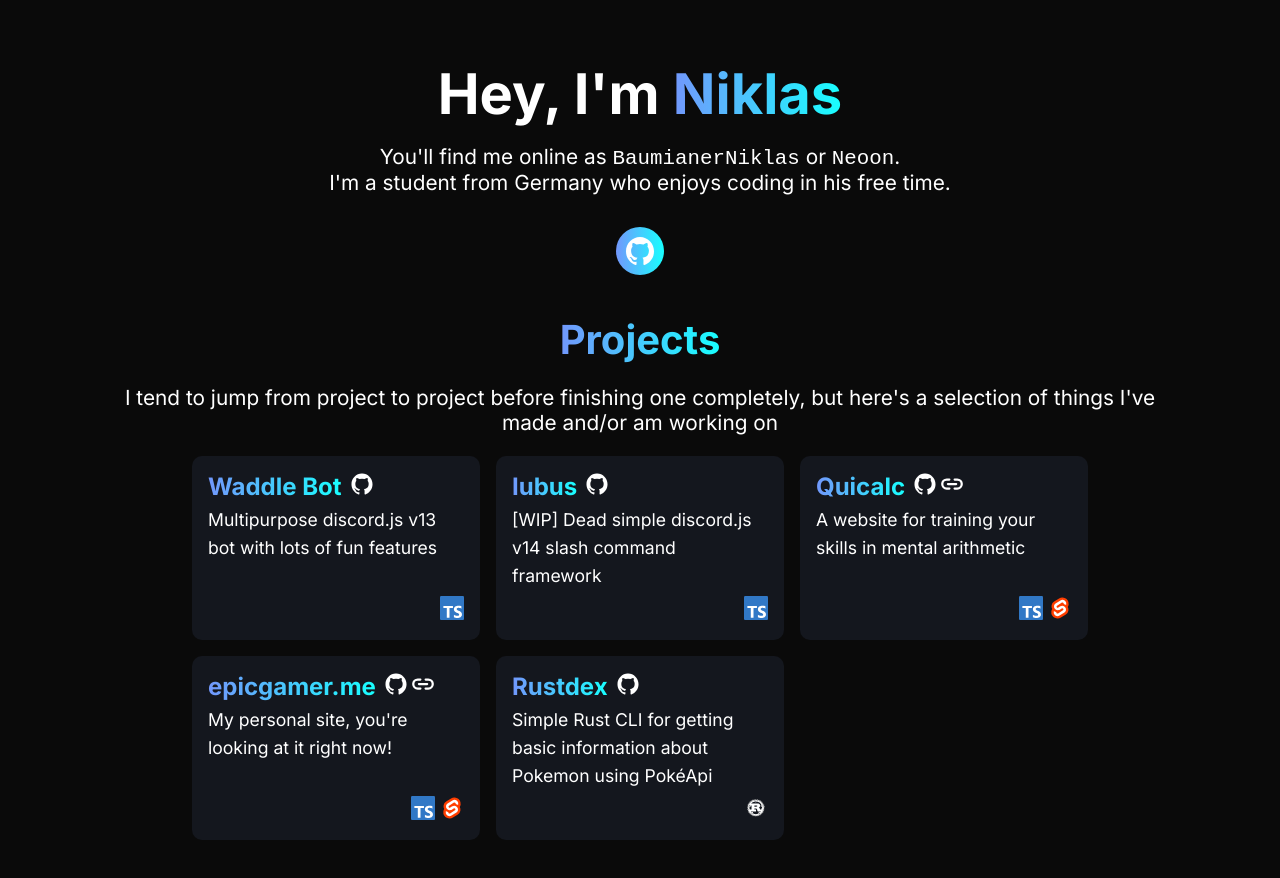
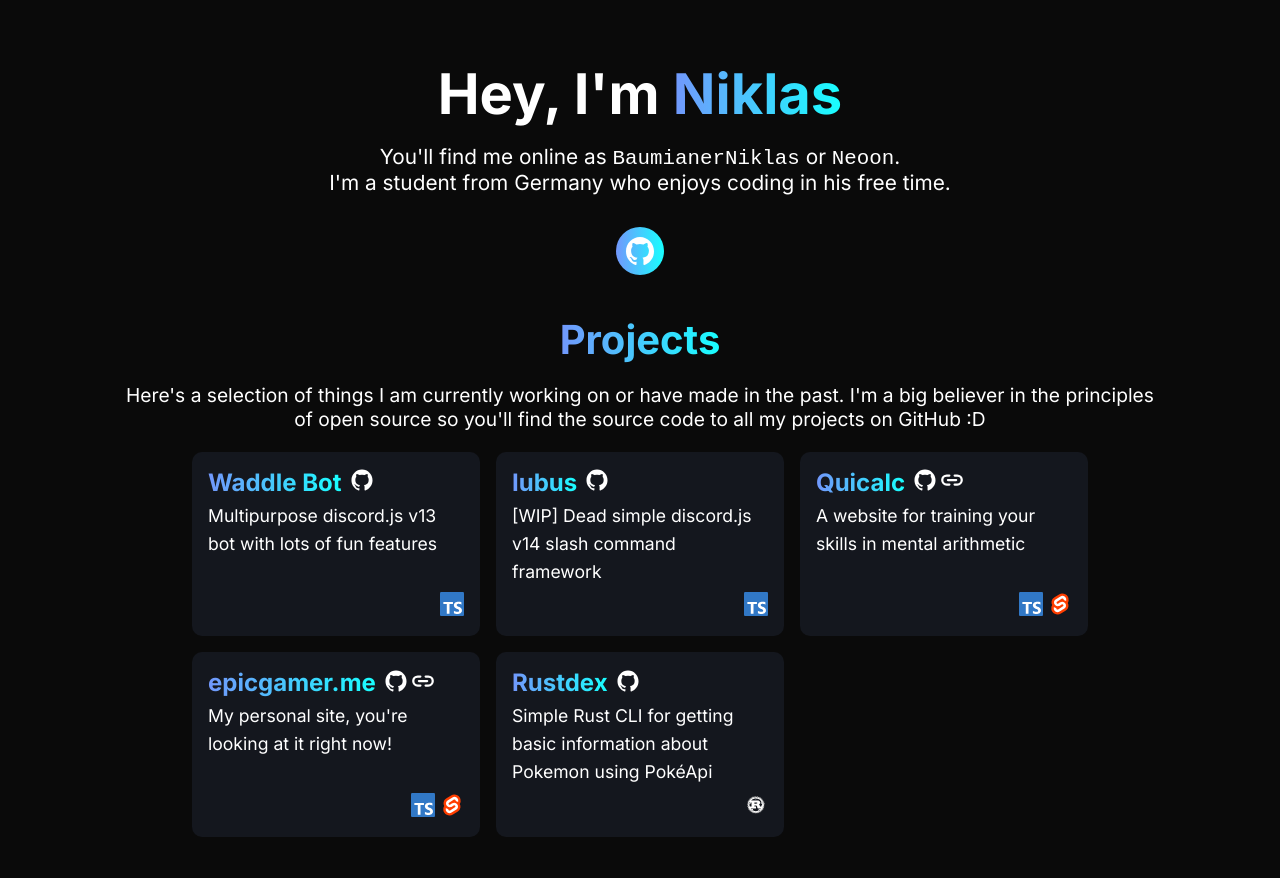
Before and after one commit to BaumianerNiklas/epicgamer.me, a Svelte app: page / in a window 1280 px wide. Built offline with nearby package versions, Linux system fonts and the light colour scheme.

Commit message:
refactor(ProjectList): small adjustments
* change the text
* make the text not span the entire width on wide devices
* make the cards a bit smaller again

```diff
--- a/src/components/ProjectList.svelte
+++ b/src/components/ProjectList.svelte
@@ -6,8 +6,8 @@ import ProjectCard from "./ProjectCard.svelte";
 <section>
 	<h1 class="gradient-text">Projects</h1>
 	<p>
-		I tend to jump from project to project before finishing one completely, but here's a selection of things I've made
-		and/or am working on
+		Here's a selection of things I am currently working on or have made in the past. I'm a big believer in the
+		principles of open source so you'll find the source code to all my projects on GitHub :D
 	</p>
 
 	<div class="project-board">
@@ -34,8 +34,8 @@ h1 {
 	font-size: 2.5rem;
 }
 p {
-	font-size: 1.3rem;
-	max-width: 85vw;
+	font-size: 1.2rem;
+	max-width: min(85vw, 65rem);
 	margin-top: 1em;
 }
 
@@ -43,7 +43,7 @@ p {
 	margin-top: 1.3rem;
 	display: grid;
 	max-width: 70vw;
-	grid-template-columns: repeat(auto-fit, minmax(17rem, 1fr));
+	grid-template-columns: repeat(auto-fit, minmax(16rem, 1fr));
 	gap: 1rem;
 }
 </style>
```
